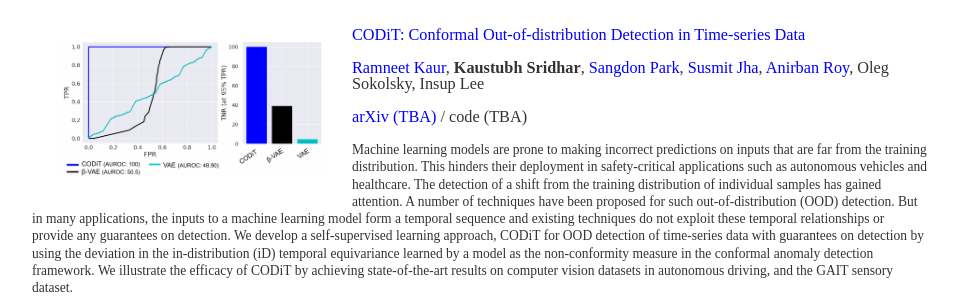
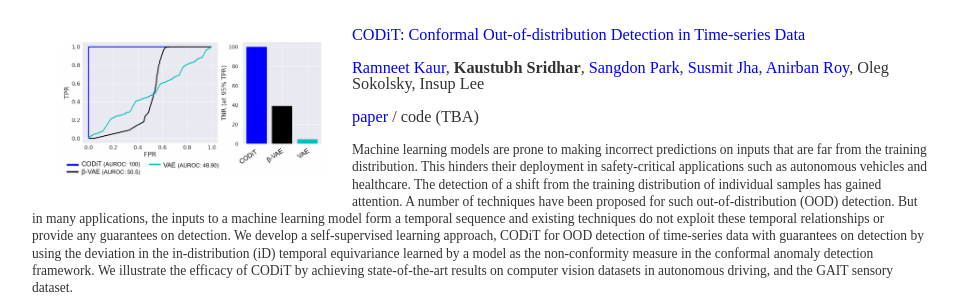
Before and after one commit to kaustubhsridhar/kaustubhsridhar_old.github.io, a Jekyll site: the page built from index.html, in a window 1280 px wide and 900 px high, scrolled down 1314 px. Shown: the part 152-452 px from the top of the window, without its empty margins (160-1118 px from the left). Built offline with Jekyll 4.4.1, drawn with Linux system fonts in a browser that asks for light colours.

Commit message:
Update index.html

```diff
--- a/index.html
+++ b/index.html
@@ -55,7 +55,7 @@ title: Welcome To My Homepage
 	<p><a id="CODiT"><a href="">CODiT: Conformal Out-of-distribution Detection in Time-series Data</a></a></p>
 	<p><a href="https://scholar.google.com/citations?user=tMfMh_wAAAAJ&hl=en">Ramneet Kaur</a>, <b>Kaustubh Sridhar</b>, <a href="https://sangdon.github.io/">Sangdon Park</a>, <a href="https://susmitjha.github.io/">Susmit Jha</a>, <a href="https://scholar.google.com/citations?user=N9eSuR4AAAAJ&hl=en">Anirban Roy</a>, Oleg Sokolsky, Insup Lee</p>
 	<!--<p>Submitted to <a href="https://www.ijcai.org/">IJCAI</a> 2022</p>-->
-	<p><a href="">arXiv (TBA)</a> / code (TBA)</p>
+	<p><a href="https://openreview.net/pdf?id=9j0wD5iV5f">paper</a> / code (TBA)</p>
 	<p><small>Machine learning models are prone to making incorrect predictions on inputs that are far from the training distribution. This hinders their deployment in safety-critical applications such as autonomous vehicles and healthcare. The detection of a shift from the training distribution of individual samples has gained attention. A number of techniques have been proposed for such out-of-distribution (OOD) detection. But in many applications, the inputs to a machine learning model form a temporal sequence and existing techniques do not exploit these temporal relationships or provide any guarantees on detection. We develop a self-supervised learning approach, CODiT for OOD detection of time-series data with guarantees on detection by using the deviation in the in-distribution (iD) temporal equivariance learned by a model as the non-conformity measure in the conformal anomaly detection framework. We illustrate the efficacy of CODiT by achieving state-of-the-art results on computer vision datasets in autonomous driving, and the GAIT sensory dataset.
 		</small></p>
 
```
